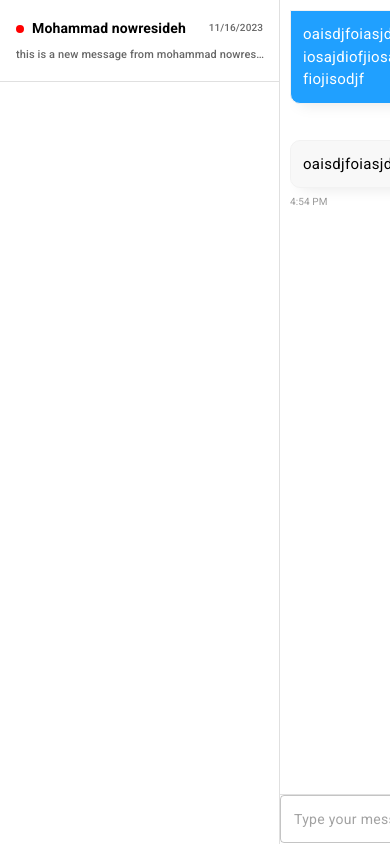
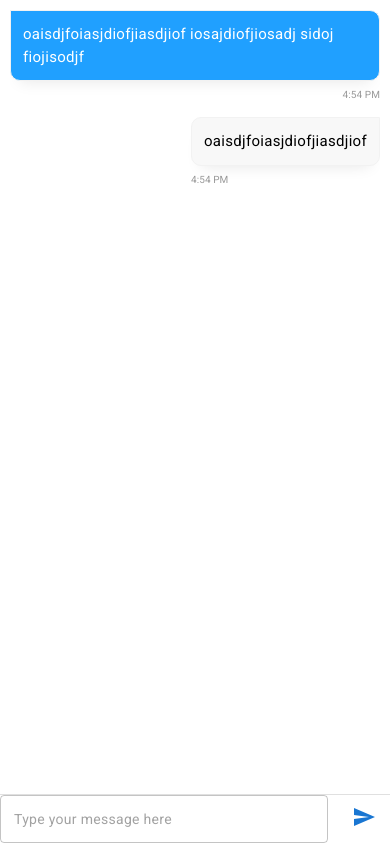
Before and after one commit to mohammaDJ23/bs.c-chat, a React (Create React App) app: page / in a window 390 px wide. Built offline with nearby package versions, Linux system fonts and the light colour scheme; no server answers.

Commit message:
adding a custom wrapper to manage the breakpoints

```diff
--- a/src/components/OwnerChat/index.tsx
+++ b/src/components/OwnerChat/index.tsx
@@ -2,6 +2,21 @@ import { FC, useCallback } from 'react';
 import { Box, List, ListItem, ListItemButton, ListItemText, TextField as TF, styled, Typography } from '@mui/material';
 import SendIcon from '@mui/icons-material/Send';
 import moment from 'moment';
+
+const MessageWrapper = styled(Box)(({ theme }) => ({
+  display: 'grid',
+  gridTemplateColumns: '280px auto',
+  height: '100%',
+  width: '100%',
+  [theme.breakpoints.down('md')]: {
+    gridTemplateColumns: 'auto',
+  },
+  '.css-fsky3x': {
+    [theme.breakpoints.down('md')]: {
+      display: 'none',
+    },
+  },
+}));
 
 const TextField = styled(TF)(({ theme }) => ({
   '.css-1t8l2tu-MuiInputBase-input-MuiOutlinedInput-input': {
@@ -38,7 +53,7 @@ const OwnerChat: FC = () => {
   return (
     <Box sx={{ width: '100vw', height: '100vh', position: 'relative', overflow: 'hidden' }}>
       <Box sx={{ width: '100%', height: '100%' }}>
-        <Box sx={{ display: 'grid', gridTemplateColumns: '280px auto', height: '100%', width: '100%' }}>
+        <MessageWrapper>
           <Box
             sx={{
               width: '100%',
@@ -226,7 +241,7 @@ const OwnerChat: FC = () => {
               </form>
             </Box>
           </Box>
-        </Box>
+        </MessageWrapper>
       </Box>
     </Box>
   );
```
